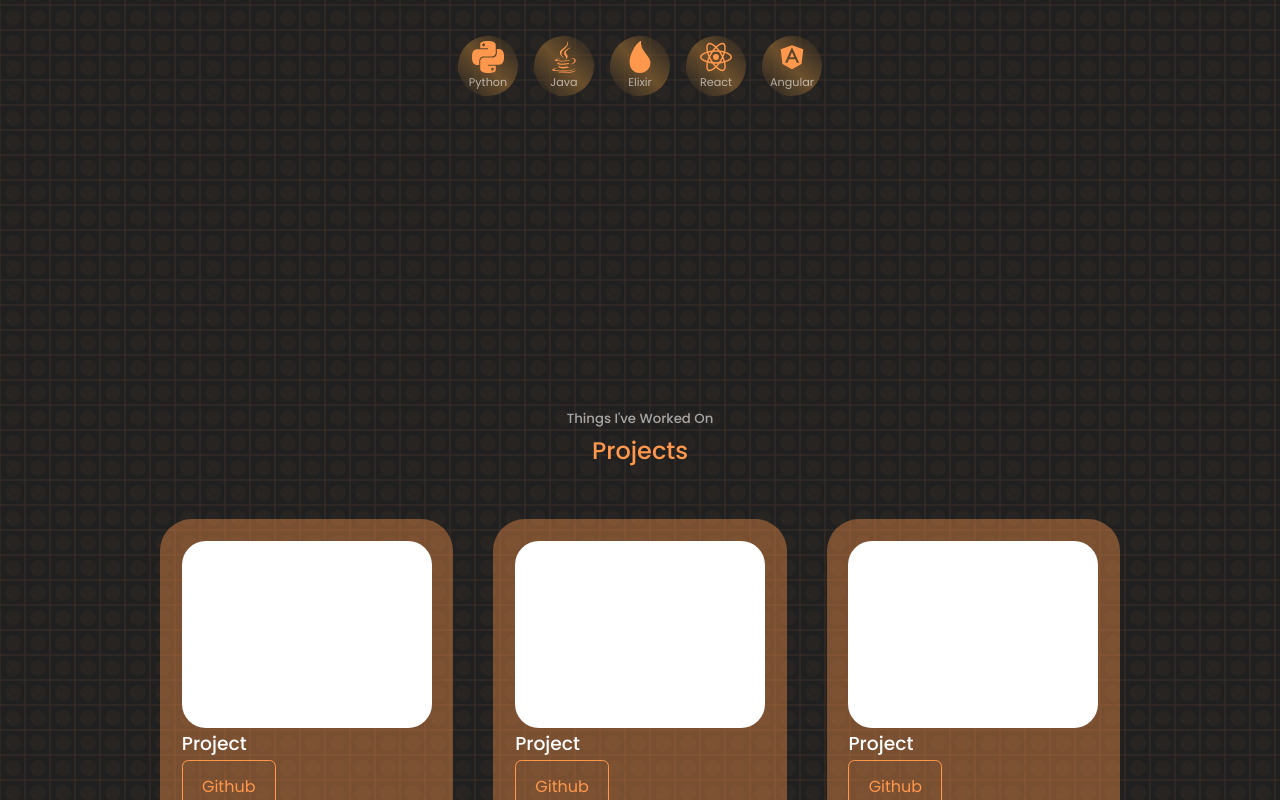
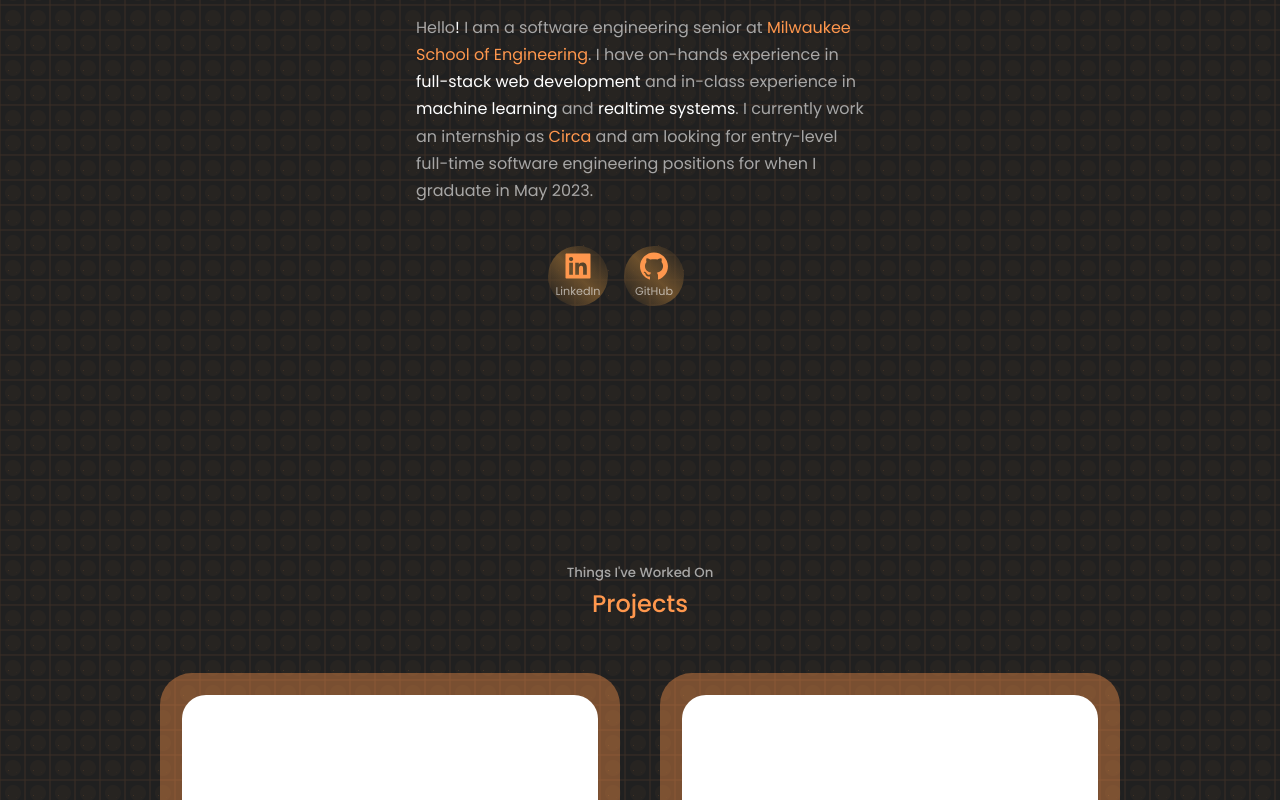
Before and after one commit to kaifsindhi/react-portfolio-v2, a React (Create React App) app: page / in a window 1280 px wide. Shown: the part 1320-2120 px from the top of the page. Built offline with nearby package versions, Linux system fonts and the light colour scheme.

Commit message:
formating

```diff
--- a/src/components/about/About.jsx
+++ b/src/components/about/About.jsx
@@ -1,10 +1,7 @@
 import React from "react";
 import "./about.css";
 import ME from "../../assets/me-about.png";
-import { FaAward } from "react-icons/fa";
-import { FiUser } from "react-icons/fi";
-import { VscFolderLibrary } from "react-icons/vsc";
-import { SkillsData } from "./SkillsData";
+import { SocialsData } from "./SocialsData";
 
 const About = () => {
   return (
@@ -27,34 +24,25 @@
             </a>
             . I have on-hands experience in <a>full-stack web development</a>{" "}
             and in-class experience in <a>machine learning</a> and{" "}
-            <a>realtime systems</a>.
+            <a>realtime systems</a>. I currently work an internship as{" "}
+            <a className="link" href="">
+              Circa
+            </a>{" "}
+            and am looking for entry-level full-time software engineering
+            positions for when I graduate in May 2023.
           </p>
           <div className="about__cards">
-            {SkillsData.map(({ title, icon }) => {
+            {SocialsData.map(({ title, link, icon }) => {
               return (
-                <div className="about__card">
-                  {icon}
-                  <small>{title}</small>
-                </div>
+                <a href={link}>
+                  <div className="about__card">
+                    {icon}
+                    <small>{title}</small>
+                  </div>
+                </a>
               );
             })}
-            {/* <article className="about__card">
-              <FaAward className="about__icon" />
-              <h5>Experience</h5>
-              <small>3+ Years Working</small>
-            </article>
-            <article className="about__card">
-              <FiUser className="about__icon" />
-              <h5>Clients</h5>
-              <small>200+ Worldwide</small>
-            </article>
-            <article className="about__card">
-              <VscFolderLibrary className="about__icon" />
-              <h5>Projects</h5>
-              <small>80+ Completed</small>
-            </article> */}
           </div>
-          {/* <a href="#contact" className="btn btn-primary">Let's Talk</a> */}
         </div>
       </div>
     </section>
--- a/src/components/about/SkillsData.jsx
+++ /dev/null
@@ -1,45 +0,0 @@
-import {
-  SiPython,
-  SiReact,
-  SiJava,
-  SiElixir,
-  SiGraphql,
-  SiDocker,
-  SiMongodb,
-} from "react-icons/si";
-import { DiAngularSimple } from "react-icons/di";
-
-export const SkillsData = [
-  {
-    title: "Python",
-    icon: <SiPython className="about__icon" />,
-  },
-  {
-    title: "Java",
-    icon: <SiJava className="about__icon" />,
-  },
-  {
-    title: "Elixir",
-    icon: <SiElixir className="about__icon" />,
-  },
-  {
-    title: "React",
-    icon: <SiReact className="about__icon" />,
-  },
-  {
-    title: "Angular",
-    icon: <DiAngularSimple className="about__icon" />,
-  },
-  /*{
-    title: "GraphQL",
-    icon: <SiGraphql className="about__icon" />,
-  },
-  {
-    title: "MongoDB",
-    icon: <SiMongodb className="about__icon" />,
-  },
-  {
-    title: "Docker",
-    icon: <SiDocker className="about__icon" />,
-  },*/
-];
--- /dev/null
+++ b/src/components/about/SocialsData.jsx
@@ -0,0 +1,30 @@
+import {
+  AiOutlineLinkedin,
+  AiFillLinkedin,
+  AiOutlineGithub,
+  AiFillGithub,
+} from "react-icons/ai";
+import { VscGithub } from "react-icons/vsc";
+
+export const SocialsData = [
+  {
+    title: "LinkedIn",
+    link: "https://www.linkedin.com/in/kaifsindhi/",
+    icon: (
+      <>
+        <AiFillLinkedin className="about__icon" />
+        <AiOutlineLinkedin className="about__icon hover" />
+      </>
+    ),
+  },
+  {
+    title: "GitHub",
+    link: "https://github.com/kaifsindhi",
+    icon: (
+      <>
+        <AiFillGithub className="about__icon" />
+        <VscGithub className="about__icon hover" />
+      </>
+    ),
+  },
+];
--- a/src/components/about/about.css
+++ b/src/components/about/about.css
@@ -84,6 +84,19 @@
   background: transparent;
   border-color: var(--color-primary-variant);
   cursor: default;
+  cursor: pointer;
+}
+
+.about__card:hover .about__icon {
+  display: none;
+}
+
+.about__card:hover .about__icon.hover {
+  display: flex;
+}
+
+.about__card:hover small {
+  color: var(--color-white);
 }
 
 .about__icon {
@@ -91,6 +104,10 @@
   font-size: 1.4rem;
   width: 2rem;
   height: 2rem;
+}
+
+.about__icon.hover {
+  display: none;
 }
 
 .about__card h5 {
@@ -113,10 +130,11 @@
   .about__container {
     grid-template-columns: 1fr;
     gap: 0;
+    width: 50%;
   }
 
   .about__cards {
-    grid-template-columns: 1fr 1fr;
+    grid-template-columns: repeat(2, 0fr);
     gap: 1rem;
   }
 
@@ -132,8 +150,12 @@
 
 /* Small Screens */
 @media screen and (max-width: 600px) {
+  .about__container {
+    width: 80%;
+  }
+
   .about__me {
-    width: 65%;
+    width: 50%;
     margin: 0 auto 3rem;
   }
 
--- a/src/components/footer/Footer.jsx
+++ b/src/components/footer/Footer.jsx
@@ -49,7 +49,7 @@
 
       <a href="https://github.com/kaifsindhi/react-portfolio-v2">
         <div className="footer__copyright">
-          <small>Inspired by Brittany Chiang and Ernest Achiever</small>
+          <small>Credits to Brittany Chiang and Ernest Achiever</small>
         </div>
       </a>
     </footer>
--- a/src/components/footer/footer.css
+++ b/src/components/footer/footer.css
@@ -3,7 +3,7 @@
   padding: 3rem 0;
   text-align: center;
   font-size: 0.9rem;
-  margin-top: 7rem;
+  margin-top: 20rem;
 }
 
 footer a {
--- a/src/components/nav/Nav.jsx
+++ b/src/components/nav/Nav.jsx
@@ -1,7 +1,7 @@
 import { useState, React } from "react";
 import "./nav.css";
-import { AiOutlineHome } from "react-icons/ai";
-import { BiMessageSquareDetail } from "react-icons/bi";
+import { AiOutlineHome, AiOutlineUser } from "react-icons/ai";
+import { BiMessageSquareDetail, BiBook } from "react-icons/bi";
 
 const Nav = () => {
   const [activeNav, setActiveNav] = useState("#");
@@ -52,23 +52,25 @@
         >
           <AiOutlineHome />
         </a>
-        {/* <a
+        <a
           href="#about"
           className={activeNav === "#about" ? "active" : ""}
           onClick={() => setActiveNav("#about")}
         >
           <AiOutlineUser />
-      </a> */}
+        </a>
         {/* <a href="#experience"
         className={activeNav === "#experience" ? "active" : ""}
         onClick={() => setActiveNav("#experience")}>
         <BiBook />
       </a> */}
-        {/* <a href="#portfolio"
+        <a
+          href="#portfolio"
           className={activeNav === "#portfolio" ? "active" : ""}
-        onClick={() => setActiveNav("#portfolio")}>
+          onClick={() => setActiveNav("#portfolio")}
+        >
           <BiBook />
-      </a> */}
+        </a>
         {/* <a href="#services"
         className={activeNav === "#services" ? "active" : ""}
         onClick={() => setActiveNav("#services")}>
--- a/src/components/portfolio/PortfolioData.jsx
+++ b/src/components/portfolio/PortfolioData.jsx
@@ -7,13 +7,7 @@
     title: "Project",
     github: "https://github.com",
     demo: "https://dribbble.com/Alien_pixels",
-  },
-  {
-    id: 1,
-    image: Img1,
-    title: "Project",
-    github: "https://github.com",
-    demo: "https://dribbble.com/Alien_pixels",
+    technologies: []
   },
   {
     id: 1,
--- a/src/components/portfolio/portfolio.css
+++ b/src/components/portfolio/portfolio.css
@@ -1,6 +1,6 @@
 .portfolio__container {
-    display: grid;
-    grid-template-columns: repeat(3, 1fr);
+    display: flex;
+    place-content: center;
     gap: 2.5rem;
 }
 
--- a/src/index.css
+++ b/src/index.css
@@ -81,7 +81,8 @@
 section,
 header {
   padding-top: 8rem;
-  height: 100vh;
+  height: 100%;
+  margin-bottom: 10%;
 }
 
 section > h2,
@@ -146,6 +147,10 @@
     width: var(--container-width-md);
   }
 
+  section {
+    height: 100vh;
+  }
+
   ::-webkit-scrollbar {
     display: none;
   }
```
Lines whose indentation alone changed are shown as unchanged.
